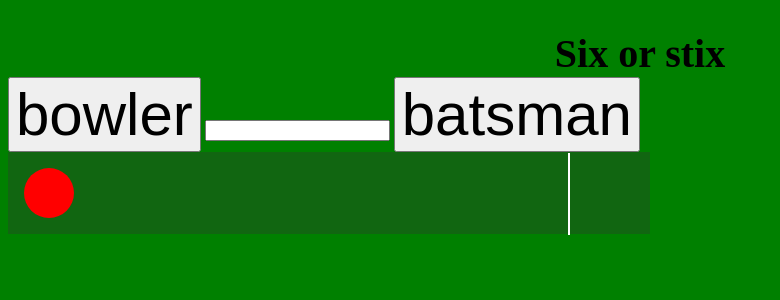
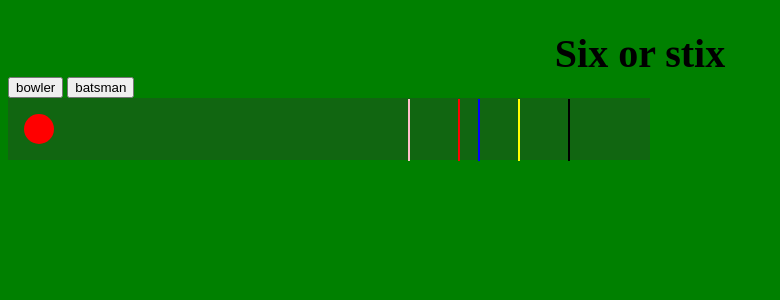
Before and after one commit to Crozza71/WDI20-PROJECT1, a PHP site: page /project.html in a window 1280 px wide. Shown: the top 300 px of the page, without its empty margins (0-780 px from the left). Run offline with PHP 8.4, Linux system fonts and the light colour scheme.

Commit message:
working runs with comments

```diff
--- a/project.css
+++ b/project.css
@@ -11,11 +11,12 @@ font-size: 40px;
 
 button {
 
-  font-size:60px
+  font-size:30px
+  border-radius: 20px;
   ;
 }
 
-.felt {
+.strip {
   position: relative;
   background: #116611;
   padding: 1px;
@@ -27,25 +28,56 @@ button {
   left: 560px;
   width: 2px;
   height: 100%;
-  background: #fff;
+  background: black;
 }
 
-.hit {
+.six {
+  position: absolute;
+  left: 450px;
+  width: 2px;
+  height: 100%;
+  background: red;
+}
+
+.four {
+  position: absolute;
+  left: 470px;
+  width: 2px;
+  height: 100%;
+  background: blue;
+}
+
+.two {
+  position: absolute;
+  left: 400px;
+  width: 2px;
+  height: 100%;
+  background: pink;
+}
+
+.one {
   position: absolute;
   left: 510px;
   width: 2px;
   height: 100%;
-  background: #000;
+  background: yellow;
 }
+
+
+
 
 #ball {
   position: relative;
   left: 0;
-  width: 50px;
-  height: 50px;
+  width: 30px;
+  height: 30px;
   border-radius: 100%;
   background: red;
   margin: 15px;
+}
+
+#crowd-top {
+    float:top;
 }
 
 
--- a/project.html
+++ b/project.html
@@ -10,20 +10,22 @@
   <h1>Six or stix</h1>
   <main>
     <div class=container>
-      <div id="pitch"></div>
-      <div id="crowd-top"></div>
-      <div id="crowd-bottom"></div>
-      <div id="scoreboard"></div>
+
       <button id="bowler" class="move">bowler</button>
-      <input type="text" id="testa">
       <button id="batsman" class="move">batsman</button>
       <br>
-      <div class="felt">
+      <div class="strip">
+
 
         <div class="out"></div>
         <div class="six"></div>
         <div class="four"></div>
+        <div class="two"></div>
+        <div class="one"></div>
 
+        <div class ="crowd-top"></div>
+        <div class ="crowd-bottom"></div>
+        <div class = "scoreboard"></div>
 
         <div id="ball"></div>
       </div>
```
Also changed, not shown: project.js (+48 -6 lines).
